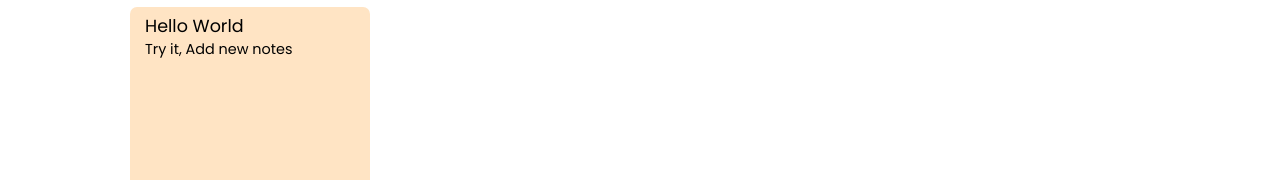
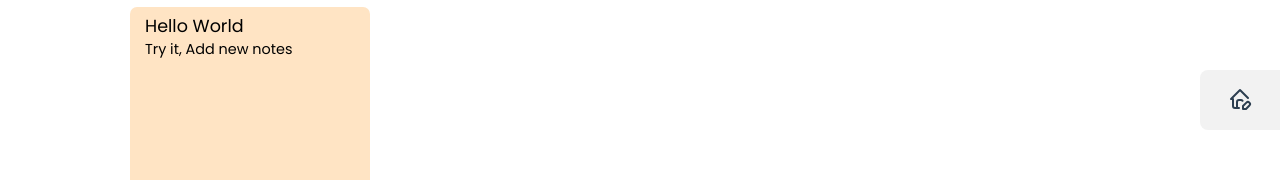
Before and after one commit to YerrouHamza/Notey-app, a Vue app: page / in a window 1280 px wide. Shown: the part 130-310 px from the top of the page. Built offline with nearby package versions, Linux system fonts and the light colour scheme.

Commit message:
added the panel & added the open close option & added style

```diff
--- a/src/App.vue
+++ b/src/App.vue
@@ -2,6 +2,7 @@
   // import the component
   import textareaAutosize from './componenet/textarea-autosize.vue';
   import noData from './componenet/no-data.vue';
+  import controlPanel from './componenet/control-panel.vue'
 
   import { ref, watch, onMounted } from 'vue'
 
@@ -312,6 +313,9 @@
       </buttom>
     </header>
 
+    <!-- note app controls -->
+    <controlPanel />
+
     <!-- Note cards -->
     <div class="cards">
       <noData v-if="notesState.length == 0" /> <!-- if the state empty show no data -->
--- a/src/assets/main.scss
+++ b/src/assets/main.scss
@@ -41,4 +41,5 @@ main {
 @import './styles/cards.scss';
 @import './styles/modals.scss';
 @import './styles/buttons.scss';
-@import './styles/forms.scss'
+@import './styles/forms.scss';
+@import './styles/control-panel.scss';
--- /dev/null
+++ b/src/assets/styles/control-panel.scss
@@ -0,0 +1,42 @@
+
+.control-panel {
+    position: fixed;
+    inset: 0;
+    left: auto;
+    transform: translateX(300px);
+    max-width: 300px;
+    width: 300px;
+    height: 100vh;
+    width: 100%;
+    z-index: 999999;
+    background: var(--color-background-mute);
+
+    transition: transform .3s ease-in-out;
+
+    /* open panel */
+    &.open {
+        transform: translateX(0);
+    }
+
+    /* button style */
+    .panel-button {
+        position: absolute;
+        inset: 0;
+        left: auto;
+        width: 80px;
+        height: 60px;
+        transform: translate(-300px, 200px);
+        z-index: 100;
+        border: none;
+        border-top-left-radius: 8px;
+        border-bottom-left-radius: 8px;
+
+        background-color: var(--color-background-mute);
+        color: var(--color-text);
+
+        &:hover {
+            opacity: 1;
+            filter: brightness(.9);
+        }
+    }
+}
--- /dev/null
+++ b/src/componenet/control-panel.vue
@@ -0,0 +1,37 @@
+<script setup>
+    import { ref, watch } from 'vue';
+
+    const controlBtn = ref(true)
+
+
+    const controlPanelBtn = () => {
+        const panel = document.querySelector('#panel')
+
+        panel.classList.toggle('open') // giv the panel open class
+
+        controlBtn.value = !controlBtn.value // switch the controlBtn ref value
+    }
+</script>
+
+<template>
+    <div id="panel" class="control-panel">
+        <!-- open/close button -->
+        <button class="btn panel-button" @click="controlPanelBtn($event)">
+            <!-- for open -->
+            <svg v-if="controlBtn" xmlns="http://www.w3.org/2000/svg" class="icon icon-tabler icon-tabler-home-edit" width="24" height="24" viewBox="0 0 24 24" stroke-width="2" stroke="currentColor" fill="none" stroke-linecap="round" stroke-linejoin="round">
+                <path stroke="none" d="M0 0h24v24H0z" fill="none"></path>
+                <path d="M9 21v-6a2 2 0 0 1 2 -2h2c.645 0 1.218 .305 1.584 .78"></path>
+                <path d="M20 11l-8 -8l-9 9h2v7a2 2 0 0 0 2 2h4"></path>
+                <path d="M18.42 15.61a2.1 2.1 0 0 1 2.97 2.97l-3.39 3.42h-3v-3l3.42 -3.39z"></path>
+            </svg>
+            <!-- For Close -->
+            <svg v-if="controlBtn == false" xmlns="http://www.w3.org/2000/svg" class="icon icon-tabler icon-tabler-x" width="24" height="24" viewBox="0 0 24 24" stroke-width="2" stroke="currentColor" fill="none" stroke-linecap="round" stroke-linejoin="round">
+                <path stroke="none" d="M0 0h24v24H0z" fill="none"></path>
+                <path d="M18 6l-12 12"></path>
+                <path d="M6 6l12 12"></path>
+            </svg>
+        </button>
+
+
+    </div>
+</template>
```
